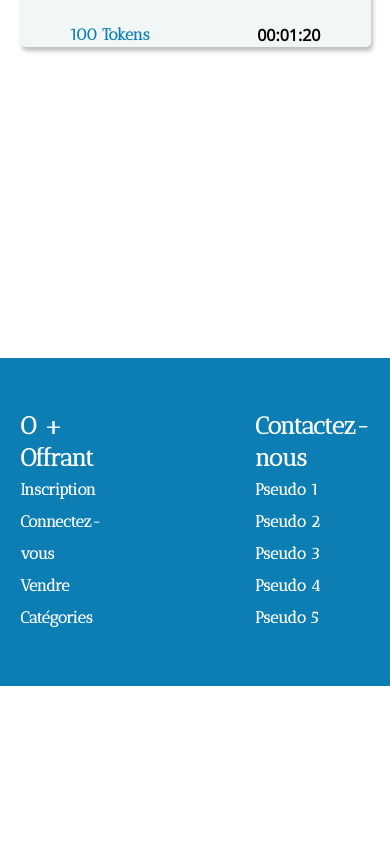
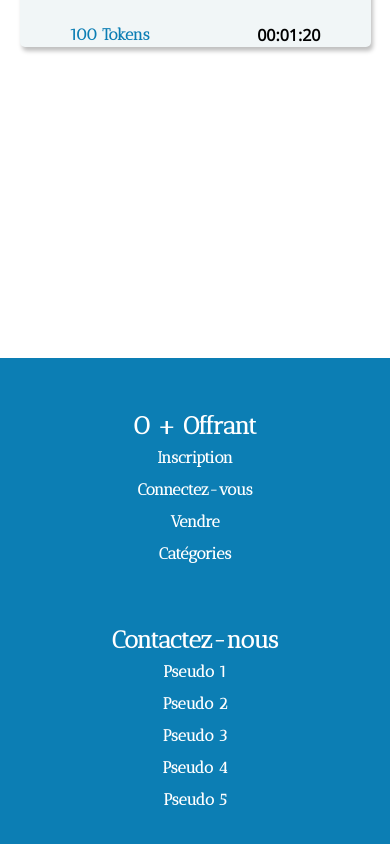
Before and after one commit to Ld-monkey/o-plus-offrant-front-end, a React (Vite) app: page / in a window 390 px wide. Shown: the part 802-1646 px from the top of the page. Before the commit the page ends 1488 px from the top, so only its background shows below. Built offline with nearby package versions, Linux system fonts and the light colour scheme.

Commit message:
Fix header responsive with flex-direction column for tablet and mobile

```diff
--- a/src/components/Footer/Footer.scss
+++ b/src/components/Footer/Footer.scss
@@ -3,11 +3,20 @@
 .Footer {
   display: flex;
   justify-content: center;
-  gap: 150px;
+  align-items: center;
+  flex-direction: column;
+  text-align: center;
+  gap: 50px;
   background-color: v.$color-primary;
   color: v.$color-text;
   padding: 50px;
   line-height: 2rem;
+
+  @media (min-width: v.$layout-breakpoint-tablet) {
+    flex-direction: row;
+    text-align: left;
+    gap: 150px;
+  }
 
   &__info,
   &__Pseudo {
```
